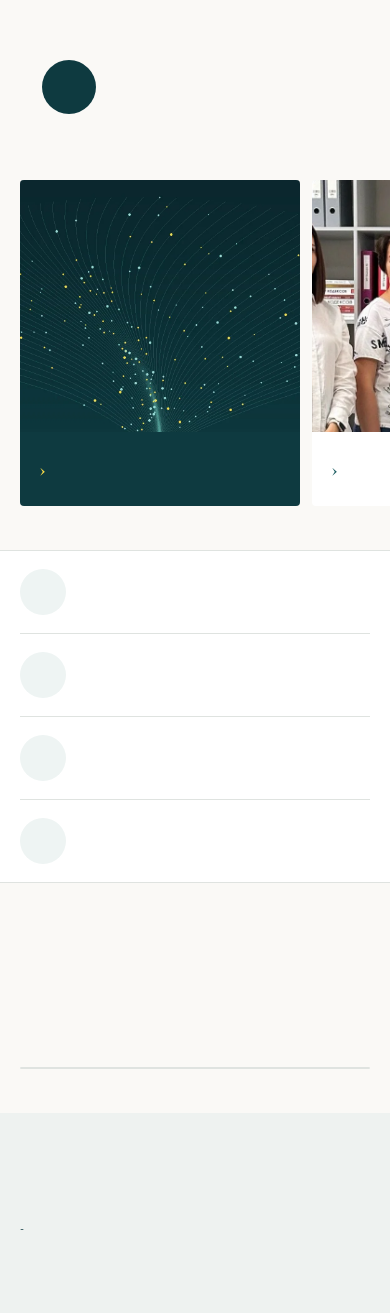
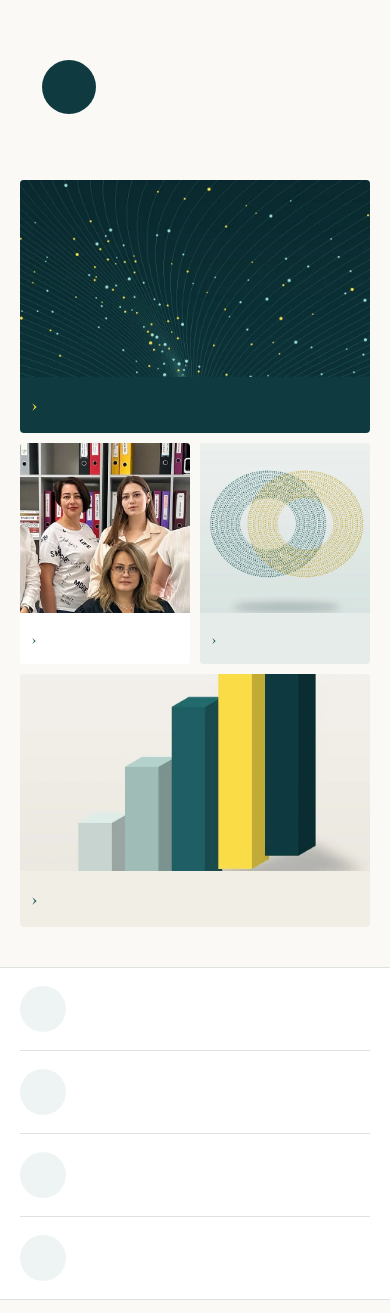
Before and after one commit to bevenergykz-design/Buhgalter, a Node project: template views/site/home.ejs in a window 390 px wide. Shown: the part 113-1426 px from the top of the page. Run offline with Node 20 templates, Linux system fonts and the light colour scheme; the template is opened without the code that fills it, so the values that code supplies are empty; some libraries are stand-ins or nearby versions.

Commit message:
Вариант 4, телефон: мозаика сеткой в две колонки вместо карусели — без срезанных краем карточек; перенос длинных слов
Co-Authored-By: Claude Opus 5.5 <noreply@anthropic.com>

```diff
--- a/public/css/theme.css
+++ b/public/css/theme.css
@@ -164,14 +164,26 @@ h3, h4 { font-family: var(--font); font-weight: 600; letter-spacing: -.005em; }
 @media (prefers-reduced-motion: reduce) { .mcard { opacity: 1; transform: none; animation: none; } .mcard__img img, .mg-round { transition: none; } }
 .header__phone-num { font-family: var(--font); font-weight: 600; }
 html { scroll-padding-top: 100px; }
-/* телефон: мозаика превращается в карусель с прокруткой пальцем */
+/* телефон: мозаика — сетка в две колонки, ничего не срезано краем экрана.
+   Первая и последняя карточки во всю ширину, четыре между ними — по две в ряд. */
 @media (max-width: 720px) {
-  .mosaic4 { display: flex; gap: 12px; overflow-x: auto; scroll-snap-type: x mandatory; scroll-padding-left: 20px; margin: 0 -20px; padding: 0 20px 8px; scrollbar-width: none; }
-  .mg-hero { padding-bottom: 36px; }
-  .mosaic4::-webkit-scrollbar { display: none; }
+  .mg-hero { padding-bottom: 40px; }
+  .mosaic4 { display: grid; grid-template-columns: repeat(2, minmax(0, 1fr)); gap: 10px; }
   .mosaic4__col, .mosaic4__col:nth-child(3) { display: contents; }
-  .mcard { flex: 0 0 80%; scroll-snap-align: start; }
-  .mcard__img, .mcard--tall .mcard__img, .mcard--portrait .mcard__img, .mcard--object .mcard__img { aspect-ratio: 4 / 3.6; }
+  .mosaic4__col--shift { margin-top: 0; }
+  .mcard { min-width: 0; }
+  .mcard__img, .mcard--tall .mcard__img, .mcard--portrait .mcard__img, .mcard--object .mcard__img { aspect-ratio: 1 / 1; }
+  .mcard--object .mcard__img { padding: 12px; }
+  .mcard__body { padding: 12px 12px 14px; gap: 5px; }
+  .mcard__body small { font-size: 11.5px; }
+  .mcard__body strong { font-size: 16px; line-height: 1.25; hyphens: auto; -webkit-hyphens: auto; overflow-wrap: break-word; }
+  .mcard__body small { hyphens: auto; -webkit-hyphens: auto; }
+  .mcard__btn { font-size: 13px; padding: 8px 10px; gap: 6px; }
+  .mcard__btn .ic { width: 14px; height: 14px; }
+  /* широкие: «Видео-советы» сверху и «Калькулятор» снизу */
+  .mcard--tall, .mcard--warm { grid-column: 1 / -1; }
+  .mcard--tall .mcard__img, .mcard--warm .mcard__img { aspect-ratio: 16 / 9; }
+  .mcard--tall .mcard__body strong, .mcard--warm .mcard__body strong { font-size: 20px; }
 }
 
 /* карта: подписи городов; на планшете и телефоне карта над текстом, крупнее */
```
